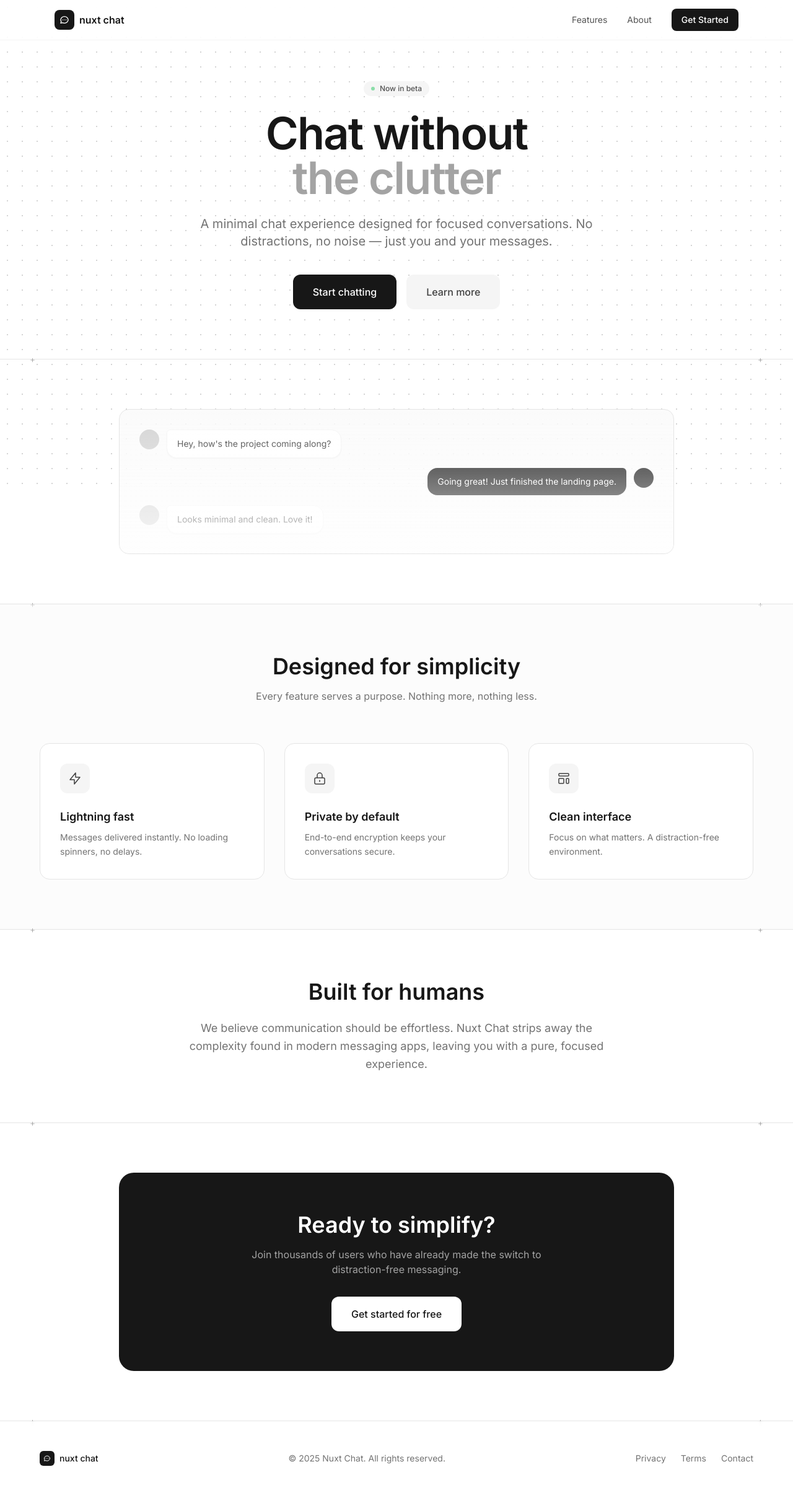
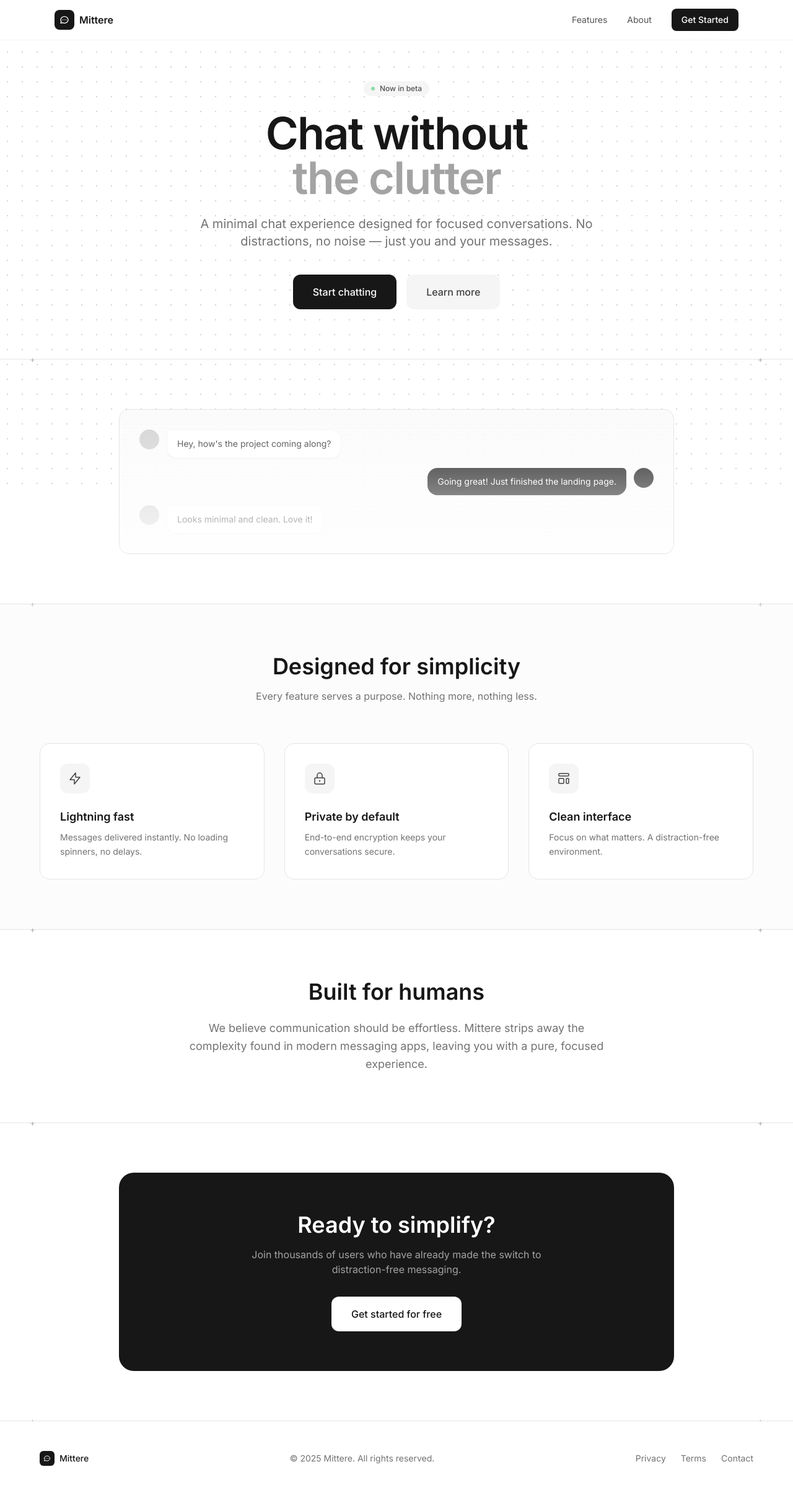
Before and after one commit to ashomurodov/nuxt-chat, a Nuxt app: page / in a window 1280 px wide. Shown: the top 2404 px of the page at 62% size. Built offline with nearby package versions, Linux system fonts and the light colour scheme.

Commit message:
refactor: update project name from 'Nuxt Chat' to 'Mittere' across all files

```diff
--- a/app/pages/index.vue
+++ b/app/pages/index.vue
@@ -12,7 +12,7 @@
               <path stroke-linecap="round" stroke-linejoin="round" stroke-width="2" d="M8 12h.01M12 12h.01M16 12h.01M21 12c0 4.418-4.03 8-9 8a9.863 9.863 0 01-4.255-.949L3 20l1.395-3.72C3.512 15.042 3 13.574 3 12c0-4.418 4.03-8 9-8s9 3.582 9 8z" />
             </svg>
           </div>
-          <span class="font-semibold text-gray-900">nuxt chat</span>
+          <span class="font-semibold text-gray-900">Mittere</span>
         </div>
         <div class="flex items-center gap-8">
           <a href="#features" class="text-sm text-gray-600 hover:text-gray-900 transition-colors">Features</a>
@@ -162,7 +162,7 @@
           Built for humans
         </h2>
         <p class="text-gray-500 text-lg leading-relaxed max-w-2xl mx-auto animate-fade-in-up delay-8">
-          We believe communication should be effortless. Nuxt Chat strips away
+          We believe communication should be effortless. Mittere strips away
           the complexity found in modern messaging apps, leaving you with a
           pure, focused experience.
         </p>
@@ -208,10 +208,10 @@
               <path stroke-linecap="round" stroke-linejoin="round" stroke-width="2" d="M8 12h.01M12 12h.01M16 12h.01M21 12c0 4.418-4.03 8-9 8a9.863 9.863 0 01-4.255-.949L3 20l1.395-3.72C3.512 15.042 3 13.574 3 12c0-4.418 4.03-8 9-8s9 3.582 9 8z" />
             </svg>
           </div>
-          <span class="text-sm font-medium text-gray-900">nuxt chat</span>
+          <span class="text-sm font-medium text-gray-900">Mittere</span>
         </div>
         <p class="text-sm text-gray-500">
-          &copy; 2025 Nuxt Chat. All rights reserved.
+          &copy; 2025 Mittere. All rights reserved.
         </p>
         <div class="flex items-center gap-6">
           <a href="#" class="text-sm text-gray-500 hover:text-gray-900 transition-colors">Privacy</a>
--- a/app/pages/login.vue
+++ b/app/pages/login.vue
@@ -14,7 +14,7 @@
           </div>
         </NuxtLink>
         <h1 class="text-2xl font-semibold text-gray-900">Welcome back</h1>
-        <p class="text-gray-500 mt-2">Sign in to continue to Nuxt Chat</p>
+        <p class="text-gray-500 mt-2">Sign in to continue to Mittere</p>
       </div>
 
       <!-- Login Form -->
--- a/app/pages/register.vue
+++ b/app/pages/register.vue
@@ -14,7 +14,7 @@
           </div>
         </NuxtLink>
         <h1 class="text-2xl font-semibold text-gray-900">Create account</h1>
-        <p class="text-gray-500 mt-2">Join Nuxt Chat today</p>
+        <p class="text-gray-500 mt-2">Join Mittere today</p>
       </div>
 
       <!-- Register Form -->
--- a/nuxt.config.ts
+++ b/nuxt.config.ts
@@ -8,7 +8,7 @@ export default defineNuxtConfig({
   modules: ['@nuxtjs/tailwindcss'],
   app: {
     head: {
-      title: 'Nuxt Chat',
+      title: 'Mittere',
       meta: [
         { name: 'description', content: 'Minimal, fast, and beautiful chat application' }
       ],
```
Also changed, not shown: 1 other file (tests, documents, lock files or other folders).
